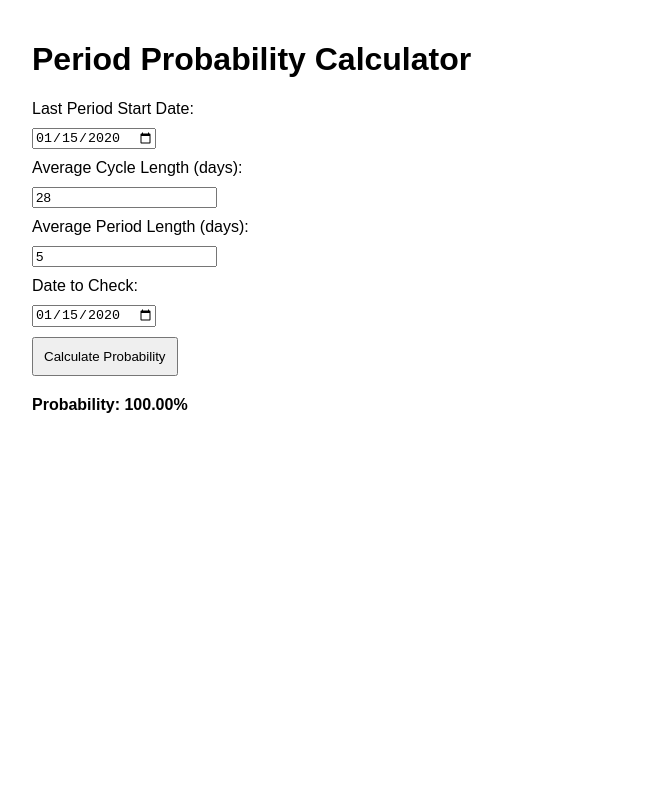
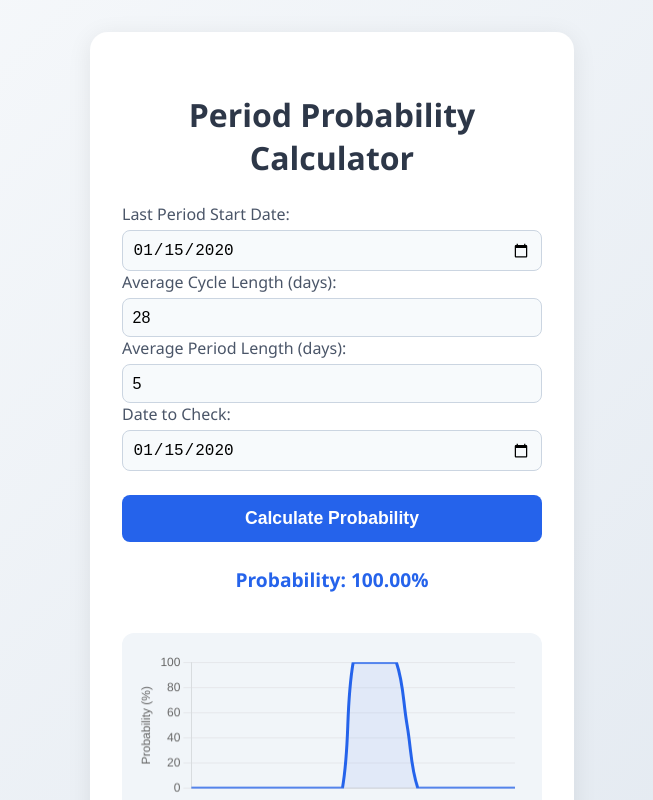
Before and after one commit to awhipp/flow-forecast, a plain HTML site: page index.html in a window 1280 px wide. Both pictures are taken after typing "2020-01-15", "2020-01-15" into the empty fields and a click on the button "Calculate Probability". Shown: the top 800 px of the page, without its empty margins (308-961 px from the left). Drawn offline with nearby package versions, Linux system fonts and the light colour scheme.

Commit message:
Enhance README and index.html for Period Probability Calculator with detailed usage instructions, improved UI design, and added bell curve visualization.

```diff
--- a/index.html
+++ b/index.html
@@ -4,24 +4,106 @@
       <meta name="viewport" content="width=device-width, initial-scale=1.0">
       <title>Period Probability Calculator</title>
       <style>
-                body { font-family: Arial, sans-serif; max-width: 600px; margin: auto; padding: 20px; }
-                    label, input, button { display: block; margin: 10px 0; }
-                        button { padding: 10px; cursor: pointer; }
-                            .result { margin-top: 20px; font-weight: bold; }
+            body {
+                  font-family: 'Segoe UI', Arial, sans-serif;
+                  background: linear-gradient(135deg, #f8fafc 0%, #e0e7ef 100%);
+                  min-height: 100vh;
+                  margin: 0;
+                  padding: 0;
+                  display: flex;
+                  align-items: center;
+                  justify-content: center;
+            }
+            .container {
+                  background: #fff;
+                  border-radius: 18px;
+                  box-shadow: 0 4px 24px rgba(0,0,0,0.08);
+                  padding: 2.5rem 2rem 2rem 2rem;
+                  max-width: 420px;
+                  width: 100%;
+                  margin: 2rem 1rem;
+            }
+            h1 {
+                  text-align: center;
+                  color: #2d3748;
+                  margin-bottom: 1.5rem;
+            }
+            label {
+                  margin-top: 1rem;
+                  color: #4a5568;
+                  font-weight: 500;
+            }
+            input[type="date"], input[type="number"] {
+                  width: 100%;
+                  padding: 0.6rem;
+                  border: 1px solid #cbd5e1;
+                  border-radius: 8px;
+                  margin-top: 0.3rem;
+                  font-size: 1rem;
+                  background: #f7fafc;
+                  box-sizing: border-box;
+            }
+            button {
+                  width: 100%;
+                  padding: 0.8rem;
+                  background: #2563eb;
+                  color: #fff;
+                  border: none;
+                  border-radius: 8px;
+                  font-size: 1.1rem;
+                  font-weight: 600;
+                  margin-top: 1.5rem;
+                  cursor: pointer;
+                  transition: background 0.2s;
+            }
+            button:hover {
+                  background: #1e40af;
+            }
+            .result {
+                  margin-top: 1.5rem;
+                  font-weight: bold;
+                  text-align: center;
+                  color: #2563eb;
+                  font-size: 1.2rem;
+            }
+            .chart-container {
+                  margin-top: 2.5rem;
+                  background: #f1f5f9;
+                  border-radius: 12px;
+                  padding: 1.2rem 0.8rem 0.5rem 0.8rem;
+            }
+            @media (max-width: 600px) {
+                  .container {
+                        padding: 1.2rem 0.5rem 1rem 0.5rem;
+                  }
+            }
       </style>
 </head>
 <body>
+      <div class="container">
             <h1>Period Probability Calculator</h1>
             <label for="lastPeriod">Last Period Start Date:</label>
-                                    <input type="date" id="lastPeriod"><label for="cycleLength">Average Cycle Length (days):</label> <input type="number" id="cycleLength" value="28">
+            <input type="date" id="lastPeriod">
 
-                                    <label for="periodLength">Average Period Length (days):</label> <input type="number" id="periodLength" value="5">
+            <label for="cycleLength">Average Cycle Length (days):</label>
+            <input type="number" id="cycleLength" value="28">
 
-                                    <label for="futureDate">Date to Check:</label> <input type="date" id="futureDate">
+            <label for="periodLength">Average Period Length (days):</label>
+            <input type="number" id="periodLength" value="5">
+
+            <label for="futureDate">Date to Check:</label>
+            <input type="date" id="futureDate">
 
             <button onclick="calculateProbability()">Calculate Probability</button>
 
-                                      <div class="result" id="result"></div>  <script>
+            <div class="result" id="result"></div>
+            <div class="chart-container">
+                  <canvas id="bellCurve" height="180"></canvas>
+            </div>
+      </div>
+      <script src="https://cdn.jsdelivr.net/npm/chart.js"></script>
+      <script>
+            let chart;
             function calculateProbability() {
                   const lastPeriod = new Date(document.getElementById('lastPeriod').value);
                   const cycleLength = parseInt(document.getElementById('cycleLength').value);
@@ -30,12 +112,15 @@
 
                   if (!lastPeriod || !futureDate || isNaN(cycleLength) || isNaN(periodLength)) {
                         document.getElementById('result').textContent = "Please fill all inputs correctly.";
+                        if (chart) chart.destroy();
                         return;
                   }
 
                   // Monte Carlo simulation parameters
-                                                                                                          const simulations = 10000;
+                  const simulations = 100000;
                   let count = 0;
+                  const daysRange = 15; // days before and after the checked date
+                  const distribution = Array(daysRange * 2 + 1).fill(0);
 
                   for (let i = 0; i < simulations; i++) {
                         const cycle = cycleLength + (Math.random() * 4 - 2); // +/- 2 days variation
@@ -53,10 +138,66 @@
                         if (futureDate >= periodStart && futureDate <= periodEnd) {
                               count++;
                         }
+
+                        // For bell curve: check probability for each day in range
+                        for (let d = -daysRange; d <= daysRange; d++) {
+                              const checkDate = new Date(futureDate);
+                              checkDate.setDate(futureDate.getDate() + d);
+                              if (checkDate >= periodStart && checkDate <= periodEnd) {
+                                    distribution[d + daysRange]++;
+                              }
+                        }
                   }
 
                   const probability = (count / simulations) * 100;
                   document.getElementById('result').textContent = `Probability: ${probability.toFixed(2)}%`;
+
+                  // Prepare data for bell curve
+                  const labels = [];
+                  const data = [];
+                  for (let d = -daysRange; d <= daysRange; d++) {
+                        labels.push(d === 0 ? 'Checked Day' : (d > 0 ? `+${d}` : `${d}`));
+                        data.push((distribution[d + daysRange] / simulations) * 100);
                   }
+
+                  // Draw chart
+                  const ctx = document.getElementById('bellCurve').getContext('2d');
+                  if (chart) chart.destroy();
+                  chart = new Chart(ctx, {
+                        type: 'line',
+                        data: {
+                              labels: labels,
+                              datasets: [{
+                                    label: 'Probability (%)',
+                                    data: data,
+                                    borderColor: '#2563eb',
+                                    backgroundColor: 'rgba(37,99,235,0.08)',
+                                    fill: true,
+                                    tension: 0.4,
+                                    pointRadius: 0
+                              }]
+                        },
+                        options: {
+                              responsive: true,
+                              plugins: {
+                                    legend: { display: false },
+                                    tooltip: { mode: 'index', intersect: false }
+                              },
+                              scales: {
+                                    x: {
+                                          title: { display: true, text: 'Days from Checked Date' },
+                                          grid: { display: false }
+                                    },
+                                    y: {
+                                          title: { display: true, text: 'Probability (%)' },
+                                          min: 0,
+                                          max: 100,
+                                          grid: { color: '#e5e7eb' }
+                                    }
+                              }
+                        }
+                  });
+            }
+      </script>
 </script></body>
 </html>
```
Also changed, not shown: 1 other file. Lines whose indentation alone changed are shown as unchanged.
